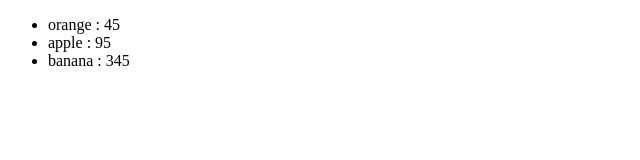
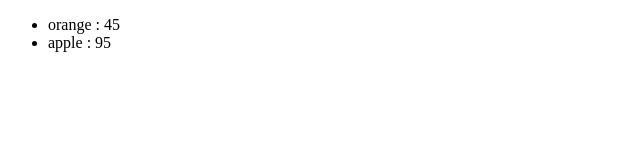
Before and after one commit to Shyamsundar-techversant/Rect_brocode, a React (Vite) app: page / in a window 1280 px wide. Shown: the top 160 px of the page, without its empty margins (0-640 px from the left). Built offline with nearby package versions, Linux system fonts and the light colour scheme.

Commit message:
filtering list

```diff
--- a/src/List.jsx
+++ b/src/List.jsx
@@ -5,7 +5,8 @@ function List(){
                 ];
     // fruits.sort((a,b)=>a.name.localeCompare(b.name)); //Sort alphabetic
     fruits.sort((a,b)=>a.calories - b.calories);
-    const listItmes = fruits.map(fruit =><li key={fruit.id}>{fruit.name} : {fruit.calories}</li>)
+    const lowCalFruits = fruits.filter(fruit =>fruit.calories <100);
+    const listItmes = lowCalFruits.map(fruit =><li key={fruit.id}>{fruit.name} : {fruit.calories}</li>)
     return(<ul>{listItmes}</ul>);
 }
 export default List;
```
